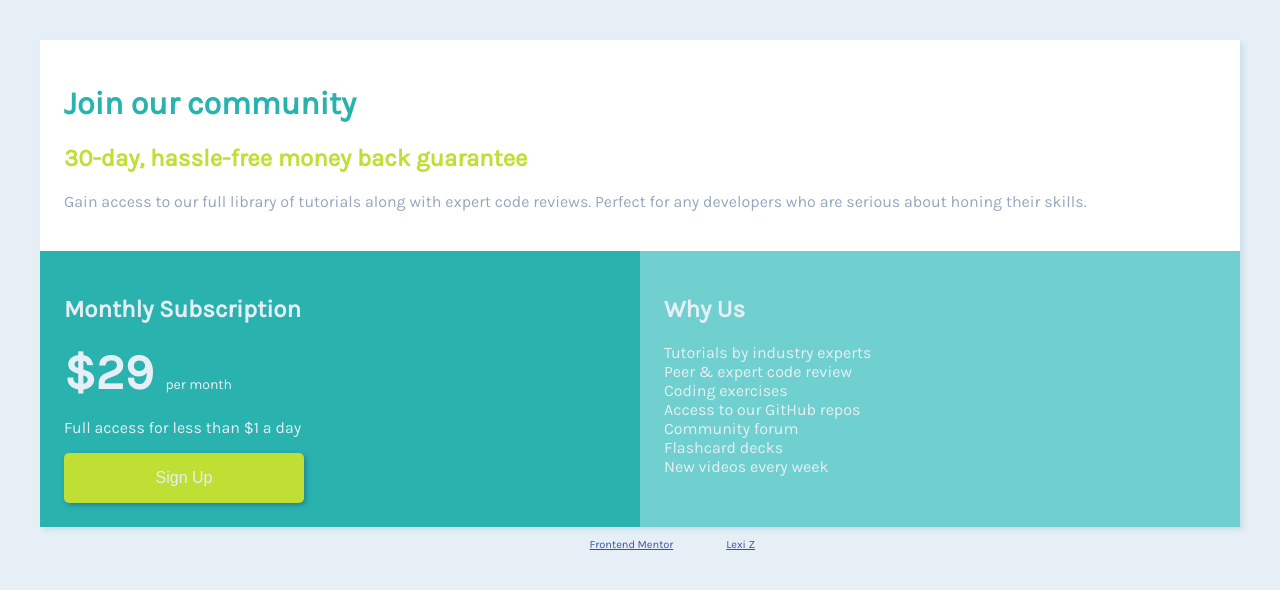
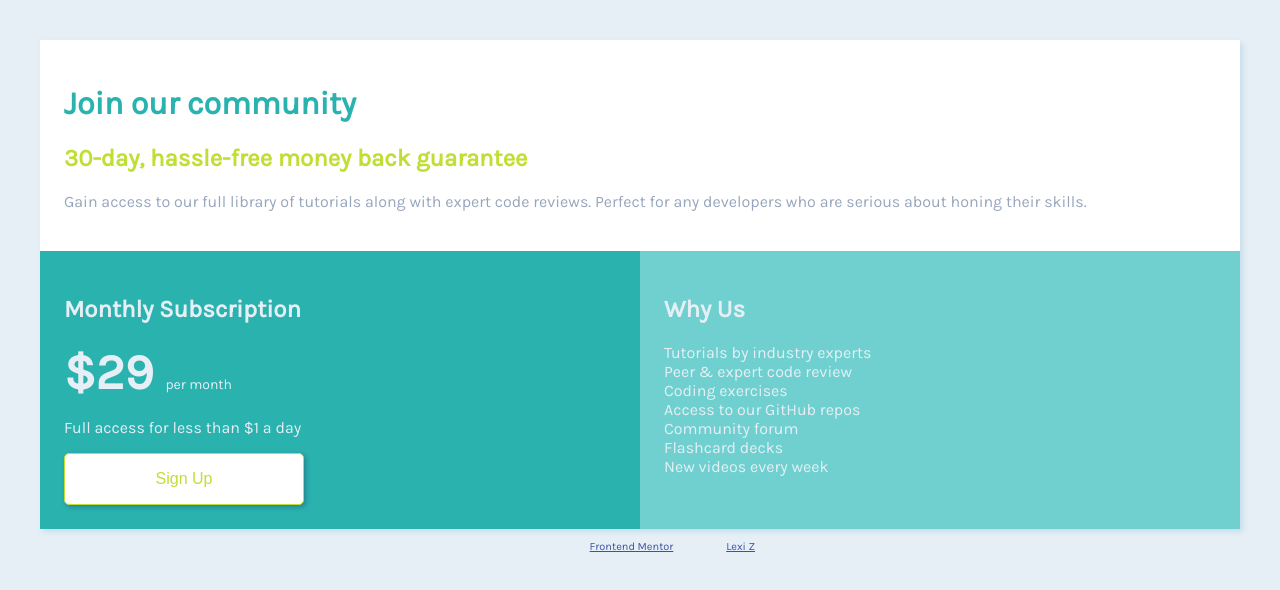
Before and after one commit to lfirebrand/price-component, a plain HTML site: page index.html in a window 1280 px wide. In both pictures the pointer is over the button "Sign Up". Drawn offline with Linux system fonts and the light colour scheme.

Commit message:
added button hover effect

```diff
--- a/style.css
+++ b/style.css
@@ -76,6 +76,12 @@ button {
   box-shadow: 2px 2px 5px #238293;
 }
 
+button:hover {
+  background-color: white;
+  border: 1px hsl(71, 73%, 54%) solid;
+  color: hsl(71, 73%, 54%);
+}
+
 .whyus {
   padding: 1.5em;
   background-color: #70d0cf;
```
